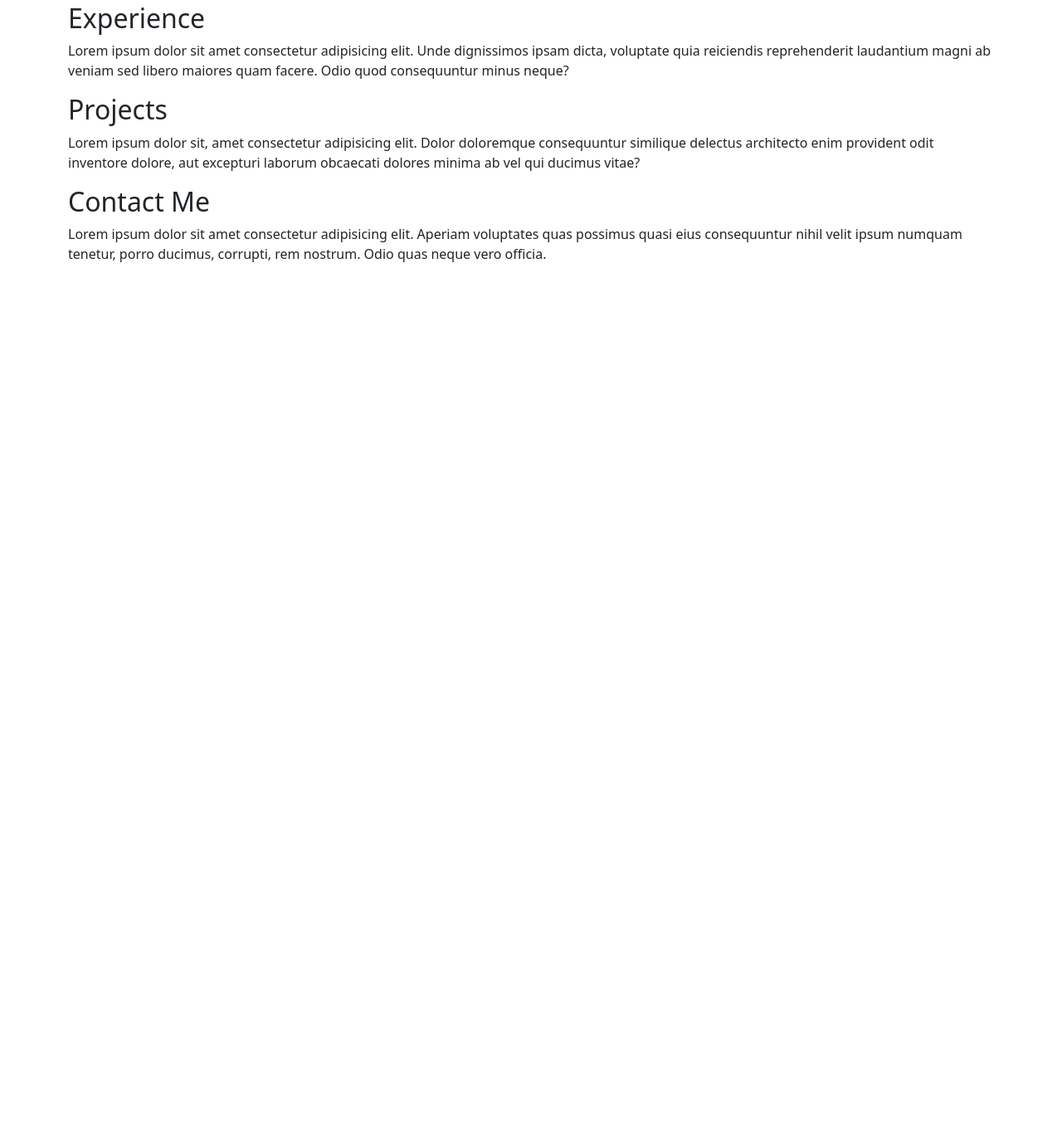
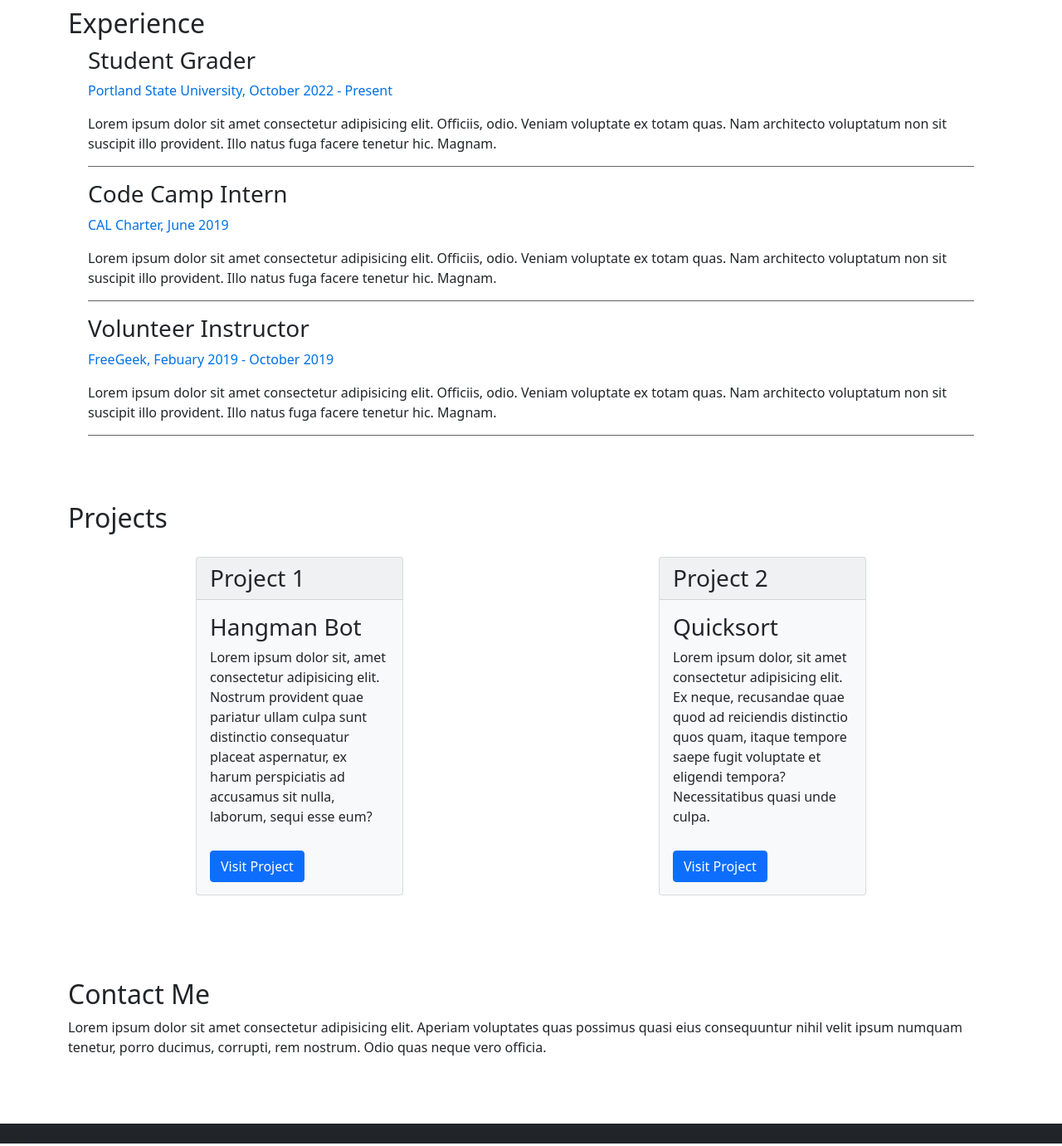
Before and after one commit to stevdiep-pdx/webdev-portfolio, a plain HTML site: page index.html in a window 1280 px wide. Shown: the part 557-1938 px from the top of the page at 83% size. Before the commit the page ends 875 px from the top, so only its background shows below. Drawn offline with nearby package versions, Linux system fonts and the light colour scheme.

Commit message:
Experience and project sections have been created with placeholder text.

```diff
--- a/index.html
+++ b/index.html
@@ -41,7 +41,9 @@
   <body>
     <!-- Navbar -->
     <nav class="navbar navbar-expand-md bg-transparent pr-5">
-      <p class="navbar-brand ms-3 my-auto">Steven Diep</p>
+      <p class="navbar-brand ms-3 my-auto">
+        Steven <span class="text-primary">Diep</span>
+      </p>
 
       <!-- Hamburger button to toggle navbar when the screen is small -->
       <button
@@ -56,34 +58,36 @@
         <i class="bi bi-list"></i>
       </button>
 
-      <!-- Collapsable navbar -->
+      <!-- Collapsable Navbar -->
       <div class="collapse navbar-collapse" id="navbarNav">
         <ul class="navbar-nav ms-auto me-2">
           <li class="nav-item">
-            <a href="#about" class="nav-link">About</a>
+            <a href="#about" class="nav-link ps-3">About</a>
           </li>
           <li class="nav-item">
-            <a href="#experience" class="nav-link">Experience</a>
+            <a href="#experience" class="nav-link ps-3">Experience</a>
           </li>
           <li class="nav-item">
-            <a href="#projects" class="nav-link">Projects</a>
+            <a href="#projects" class="nav-link ps-3">Projects</a>
           </li>
           <li class="nav-item">
-            <a href="#contact" class="nav-link">Contact Me</a>
+            <a href="#contact" class="nav-link ps-3">Contact Me</a>
           </li>
         </ul>
       </div>
     </nav>
 
-    <main class="container">
+    <!-- Header -->
+
+    <main class="container test2">
       <!-- Introduction -->
-      <section id="about" class="intro p-5">
-        <div>
-          <h1>Steven Diep</h1>
-          <p>Computer Science Student</p>
+      <div class="p-4">
+        <h1>Hi, I am Steven!</h1>
+        <p>CS Student at Portland State University</p>
       </div>
-
-        <section class="col-12 mt-5">
+      <section>
+        <h2>About</h2>
+        <div class="px-4" id="about">
           <p>
             Hello! My name is Steven Diep and I am an undergraduate student
             majoring in Computer Science at Portland State University.
@@ -110,41 +114,101 @@
           <p>
             After my graduation next year, I hope to become a software engineer.
           </p>
-        </section>
+        </div>
       </section>
 
       <!-- Work History -->
+      <section>
         <h2>Experience</h2>
-      <div id="experience">
-        <p>
-          Lorem ipsum dolor sit amet consectetur adipisicing elit. Unde
-          dignissimos ipsam dicta, voluptate quia reiciendis reprehenderit
-          laudantium magni ab veniam sed libero maiores quam facere. Odio quod
-          consequuntur minus neque?
+        <div class="px-4" id="experience">
+          <h3>Student Grader</h3>
+          <p class="job-dates">
+            Portland State University, October 2022 - Present
+          </p>
+          <p class="job-description">
+            Lorem ipsum dolor sit amet consectetur adipisicing elit. Officiis,
+            odio. Veniam voluptate ex totam quas. Nam architecto voluptatum non
+            sit suscipit illo provident. Illo natus fuga facere tenetur hic.
+            Magnam.
+          </p>
+
+          <h3>Code Camp Intern</h3>
+          <p class="job-dates">CAL Charter, June 2019</p>
+          <p class="job-description">
+            Lorem ipsum dolor sit amet consectetur adipisicing elit. Officiis,
+            odio. Veniam voluptate ex totam quas. Nam architecto voluptatum non
+            sit suscipit illo provident. Illo natus fuga facere tenetur hic.
+            Magnam.
+          </p>
+
+          <h3>Volunteer Instructor</h3>
+          <p class="job-dates">FreeGeek, Febuary 2019 - October 2019</p>
+          <p class="job-description">
+            Lorem ipsum dolor sit amet consectetur adipisicing elit. Officiis,
+            odio. Veniam voluptate ex totam quas. Nam architecto voluptatum non
+            sit suscipit illo provident. Illo natus fuga facere tenetur hic.
+            Magnam.
           </p>
         </div>
+      </section>
 
       <!-- Projects -->
+      <section>
         <h2>Projects</h2>
         <div id="projects">
-        <p>
-          Lorem ipsum dolor sit, amet consectetur adipisicing elit. Dolor
-          doloremque consequuntur similique delectus architecto enim provident
-          odit inventore dolore, aut excepturi laborum obcaecati dolores minima
-          ab vel qui ducimus vitae?
+          <div class="project-container">
+            <div class="card bg-light project">
+              <h3 class="card-header">Project 1</h3>
+              <div class="card-body">
+                <h3 class="card-title">Hangman Bot</h3>
+                <p class="card-text">
+                  Lorem ipsum dolor sit, amet consectetur adipisicing elit.
+                  Nostrum provident quae pariatur ullam culpa sunt distinctio
+                  consequatur placeat aspernatur, ex harum perspiciatis ad
+                  accusamus sit nulla, laborum, sequi esse eum?
                 </p>
+                <a class="btn btn-primary project-link" href="#"
+                  >Visit Project</a
+                >
+              </div>
             </div>
 
+            <div class="card bg-light project">
+              <h3 class="card-header">Project 2</h3>
+              <div class="card-body">
+                <h3 class="card-title">Quicksort</h3>
+                <p class="card-text">
+                  Lorem ipsum dolor, sit amet consectetur adipisicing elit. Ex
+                  neque, recusandae quae quod ad reiciendis distinctio quos
+                  quam, itaque tempore saepe fugit voluptate et eligendi
+                  tempora? Necessitatibus quasi unde culpa.
+                </p>
+                <a class="btn btn-primary project-link" href="#"
+                  >Visit Project</a
+                >
+              </div>
+            </div>
+          </div>
+        </div>
+      </section>
+
       <!-- Contact -->
+      <section>
         <h2>Contact Me</h2>
         <form action="" id="contact">
           <div>
             Lorem ipsum dolor sit amet consectetur adipisicing elit. Aperiam
             voluptates quas possimus quasi eius consequuntur nihil velit ipsum
-          numquam tenetur, porro ducimus, corrupti, rem nostrum. Odio quas neque
-          vero officia.
+            numquam tenetur, porro ducimus, corrupti, rem nostrum. Odio quas
+            neque vero officia.
           </div>
         </form>
+      </section>
     </main>
+
+    <!-- Footer -->
+    <footer class="bg-dark">
+      <p>Copyright</p>
+    </footer>
   </body>
 </html>
--- a/styles.css
+++ b/styles.css
@@ -1,3 +1,42 @@
-/* Navbar */
+/* General Formatting */
+:root {
+  --white: #ffffff;
+  --black: #080808;
+  --gray: #616161;
+
+  --lightblue: #0071e5;
+}
+
+section {
+  margin-bottom: 80px;
+}
 
 /* Introduction */
+
+/* Experience */
+.job-description {
+  padding-bottom: 15px;
+  border-bottom: 1px solid var(--gray);
+}
+
+.job-dates {
+  color: var(--lightblue);
+}
+
+/* Projects */
+.project-container {
+  display: flex;
+  flex-wrap: wrap;
+  justify-content: center;
+}
+
+.project {
+  width: 250px;
+  margin: 20px auto;
+  padding-bottom: 50px;
+}
+
+.project-link {
+  position: absolute;
+  bottom: 15px;
+}
```
Lines whose indentation alone changed are shown as unchanged.
